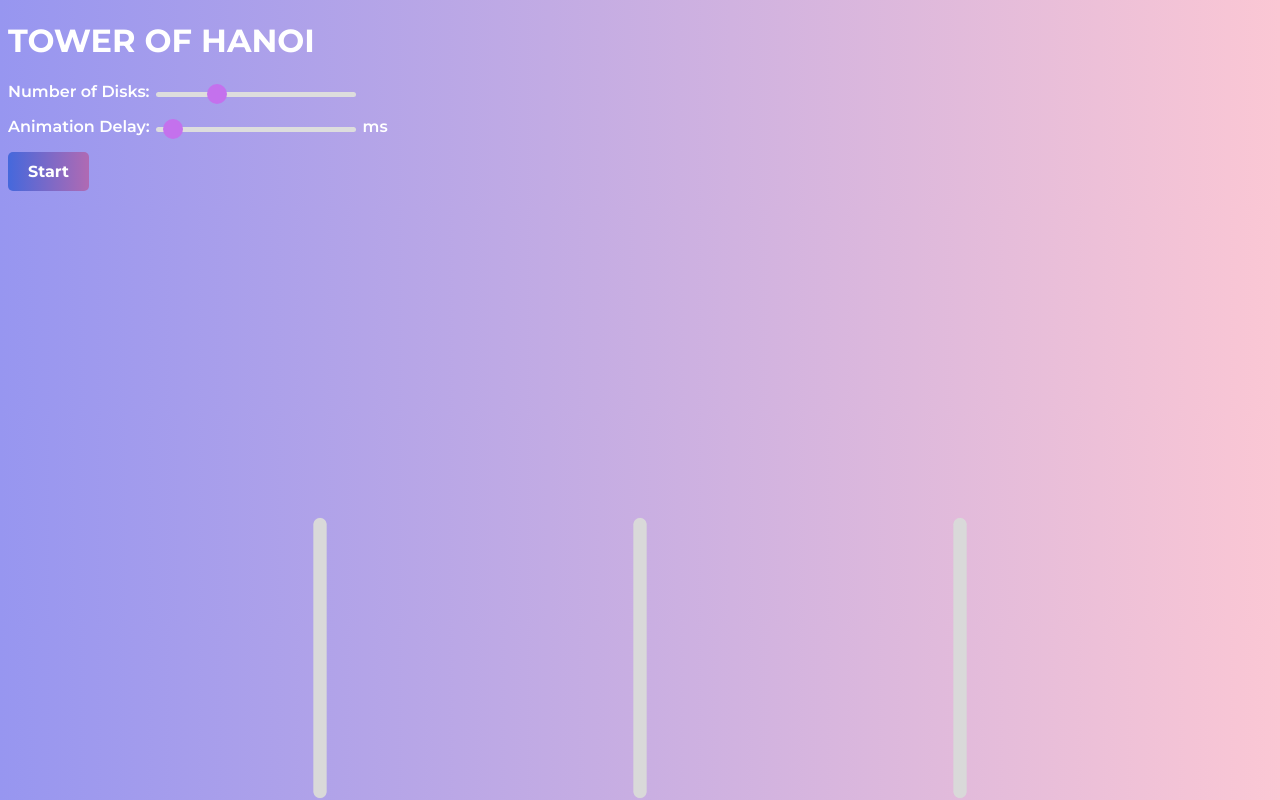
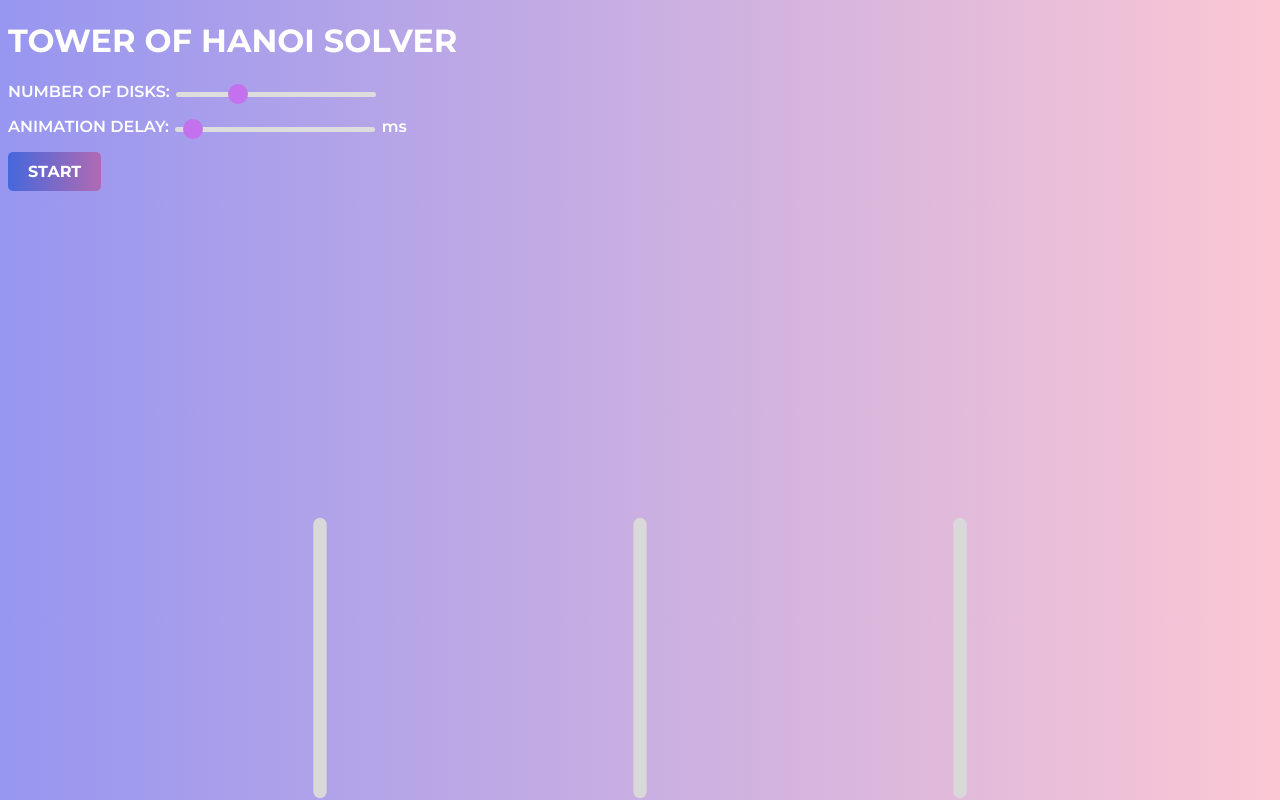
Before and after one commit to Chiro145/Hanoi-Tower, a plain HTML site: page index.html in a window 1280 px wide. Drawn offline with Linux system fonts and the light colour scheme.

Commit message:
Update index.html

```diff
--- a/index.html
+++ b/index.html
@@ -4,7 +4,7 @@
     <meta charset="UTF-8">
     <meta name="viewport" content="width=device-width, initial-scale=1.0">
     <meta http-equiv="X-UA-Compatible" content="ie=edge">
-    <title>Hanoi Tao Work</title>
+    <title>TOWER OF HANOI SOLVER</title>
     <link rel="stylesheet" href="./style.css">
     <link rel="preconnect" href="https://fonts.googleapis.com">
     <link rel="preconnect" href="https://fonts.gstatic.com" crossorigin>
@@ -13,22 +13,22 @@
 
   <body id = "BACKGROUND">
     <main>
-        <h1>TOWER OF HANOI</h1>
+        <h1>TOWER OF HANOI SOLVER</h1>
     </main>
     <div>
         <p>
-            <label>Number of Disks:</label>
+            <label>NUMBER OF DISKS:</label>
             <input type = "range" id = "I_NOD" min = "1" max = "8" value = "3"
                 oninput = "document.getElementById('DISK_SIZE').innerHTML = this.value" />
             <label id="DISK_SIZE"></label>
         </p>
         <p>
-            <label>Animation Delay:</label>
+            <label>ANIMATION DELAY:</label>
             <input type = "range" id = "I_DA" min = "10" max = "1000" value = "50"
                 oninput = "document.getElementById('DELAY_SIZE').innerHTML = this.value"/>
             <span><label id="DELAY_SIZE"></label> ms</span>
         </p>
-        <p><input type="submit" value="Start" onclick="Started()" /></p>
+        <p><input type="submit" value="START" onclick="Started()" /></p>
     </div>
     <div id="container"></div>
     <script src="script.js"></script>
```
